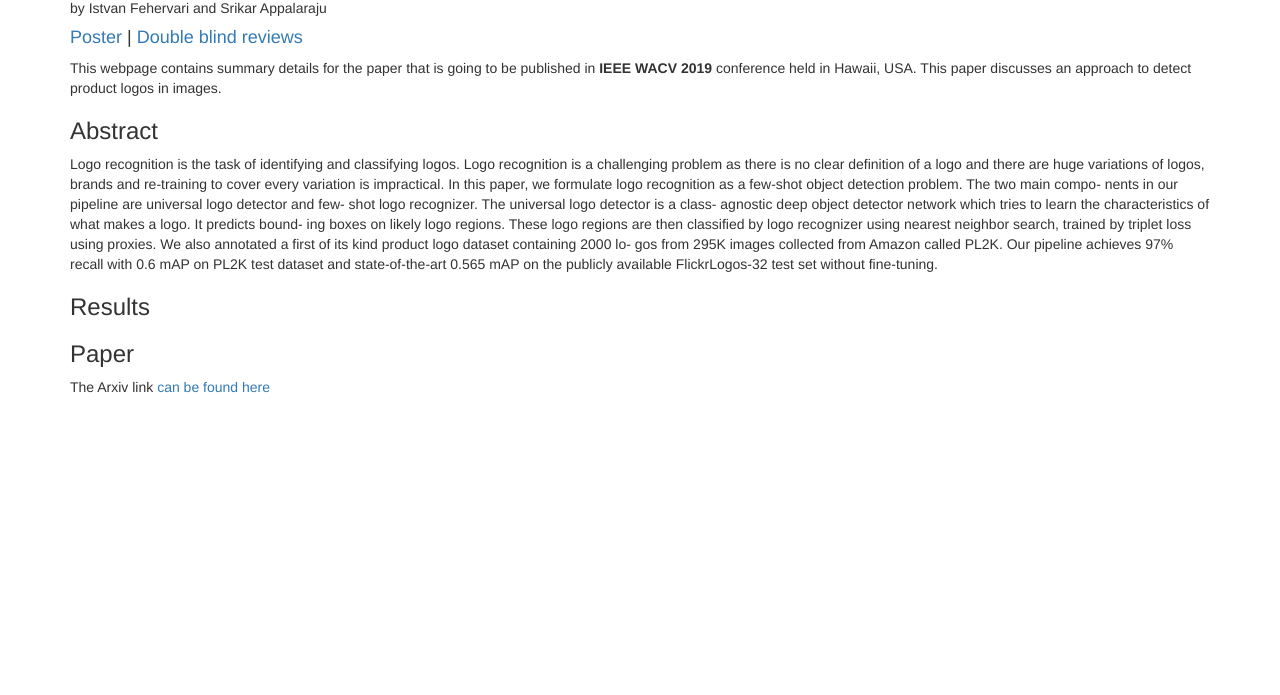
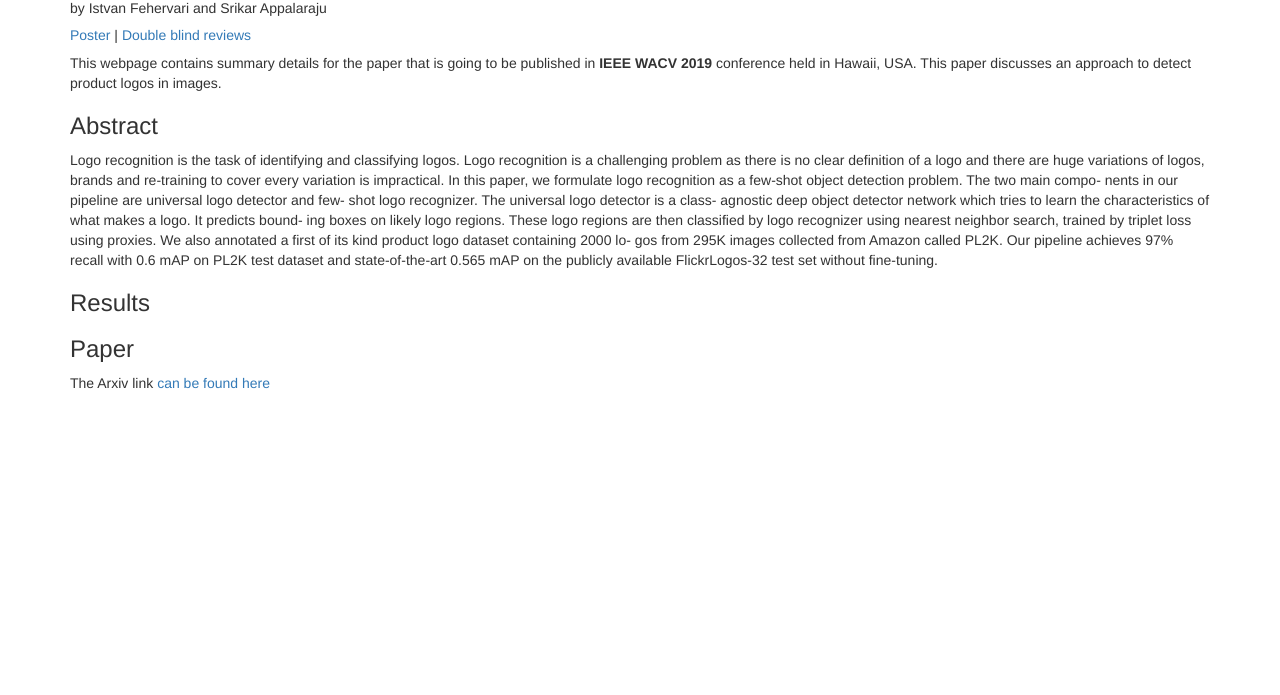
Before and after one commit to logodeeplearning/logodeeplearning.github.io, a plain HTML site: page index.html in a window 1280 px wide. Shown: the part 105-800 px from the top of the page. Drawn offline with nearby package versions, Linux system fonts and the light colour scheme.

Commit message:
index changes

```diff
--- a/index.html
+++ b/index.html
@@ -58,7 +58,7 @@
     <div class="container">
         <h2>Scalable Logo Recognition using Proxies</h2> by Istvan Fehervari and Srikar Appalaraju
 
-        <h4> <a href="/files/WACV19_poster_at_conference.pdf">Poster</a> | <a href="/files/WACV2019_double_blind_conference_reviews.pdf">Double blind reviews</a>  </h4>
+        <h5> <a href="/files/WACV19_poster_at_conference.pdf">Poster</a> | <a href="/files/WACV2019_double_blind_conference_reviews.pdf">Double blind reviews</a>  </h5>
 
         <p>This webpage contains summary details for the paper that is going to be published in <b>IEEE WACV 2019</b> conference held in Hawaii, USA. This paper discusses an approach to detect product logos in images. </p>
         <section id="abstract" class="abstract-section">
```
